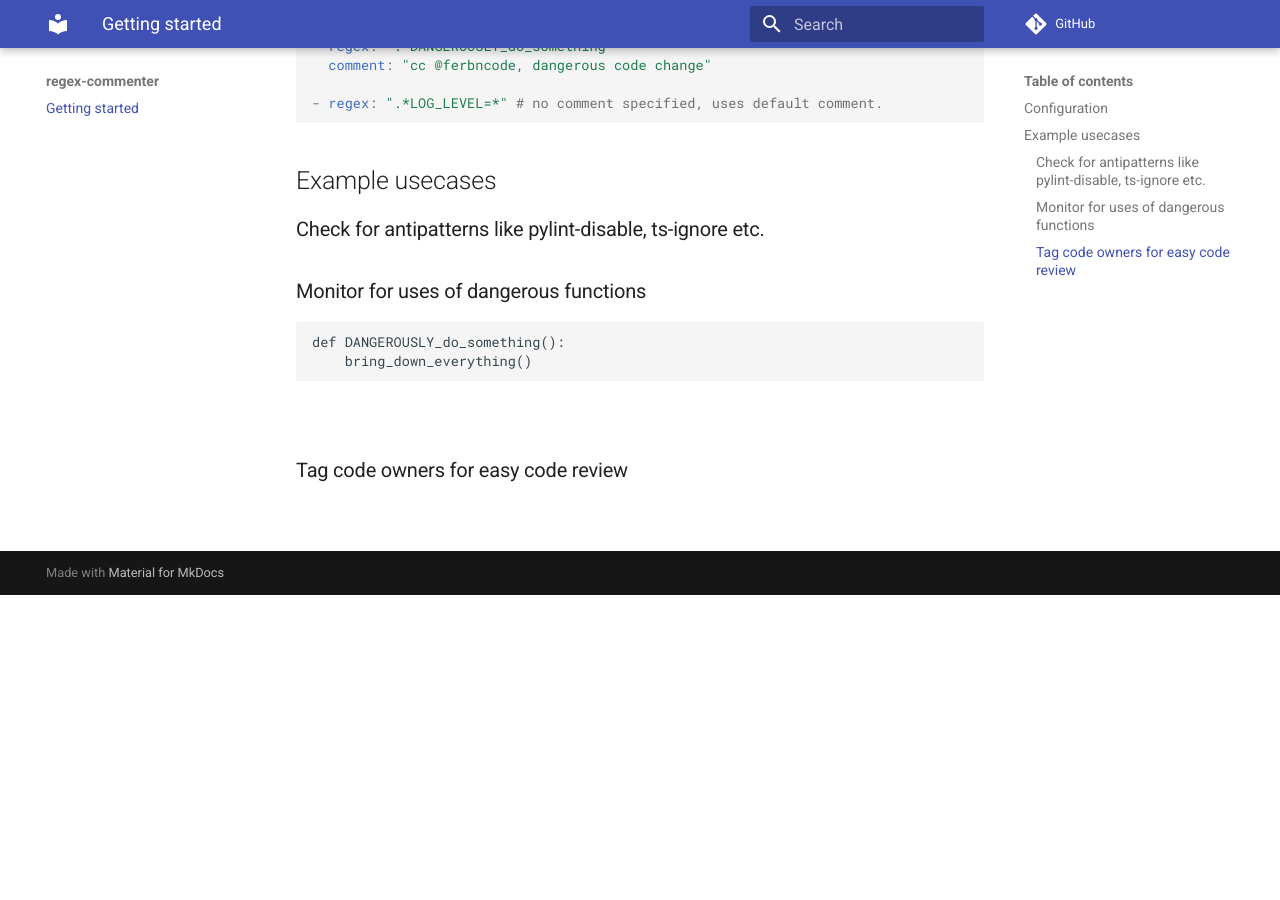
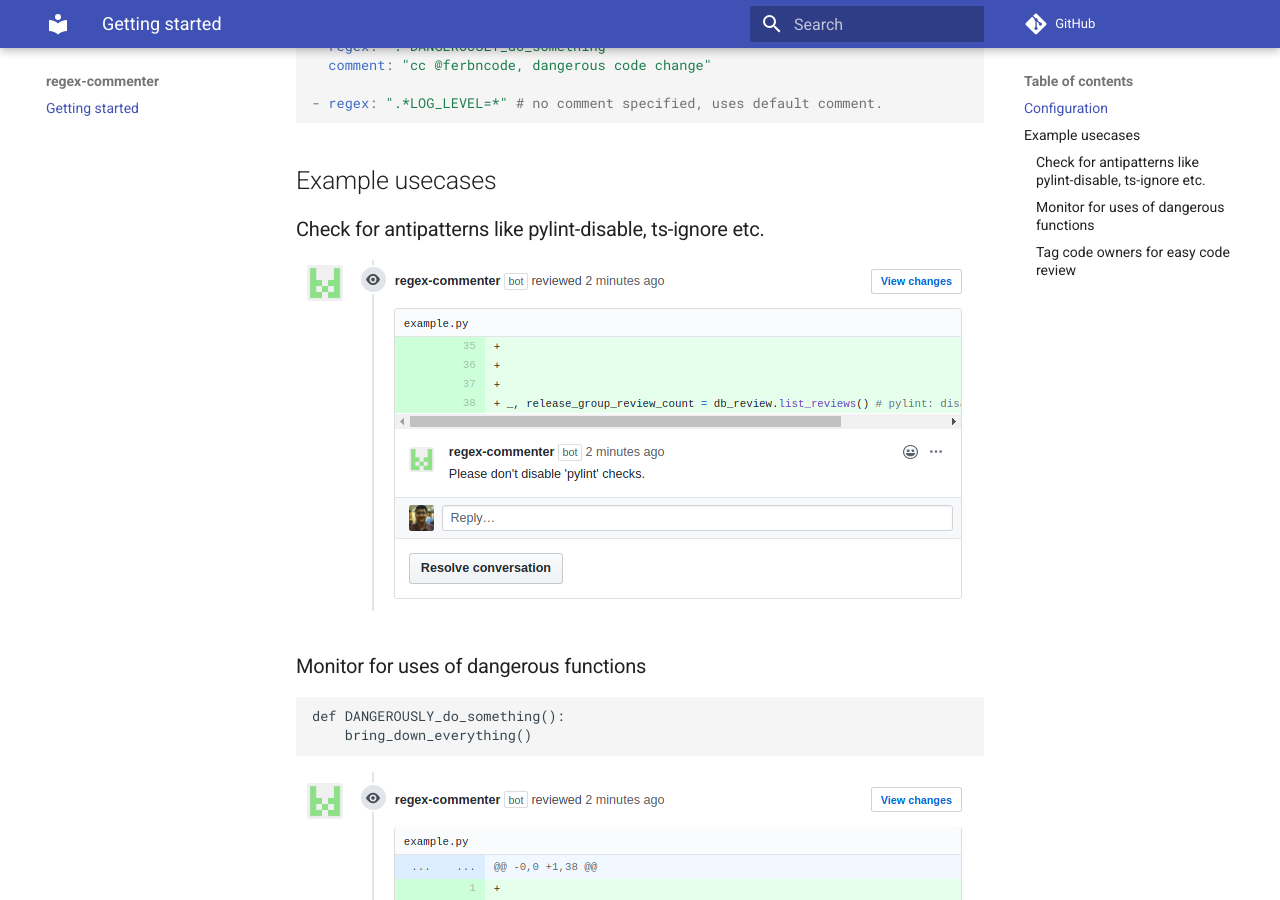
Before and after one commit to regex-commenter/regex-commenter.github.io, an MkDocs documentation site: the page built from docs/index.md, in a window 1280 px wide and 900 px high, scrolled down 738 px. Built offline with MkDocs 1.6.1 and Material for MkDocs 9.7.7, drawn with Linux system fonts in a browser that asks for light colours; comment, search, counter and statistics services are not loaded; before the commit the page ends 1333 px from its top, so only the background shows below that.

Commit message:
Add images

````diff
--- a/docs/index.md
+++ b/docs/index.md
@@ -37,6 +37,8 @@
 
 ### Check for antipatterns like pylint-disable, ts-ignore etc.
 
+![pylint disable example screenshot](img/pylint-disable.png)
+
 ### Monitor for uses of dangerous functions
 
 ```
@@ -44,9 +46,9 @@
     bring_down_everything()
 ```
 
-![](./assets/images/dangerous_code.png)
+![monitoring dangerous function screenshot](img/dangerous_code.png)
 
 
 ### Tag code owners for easy code review
 
-![](./assets/images/owner.png)
+![log level owner comment screenshot](img/owner.png)
--- a/index.html
+++ b/index.html
@@ -377,15 +377,16 @@
 
 <h2 id="example-usecases">Example usecases</h2>
 <h3 id="check-for-antipatterns-like-pylint-disable-ts-ignore-etc">Check for antipatterns like pylint-disable, ts-ignore etc.</h3>
+<p><img alt="pylint disable example screenshot" src="img/pylint-disable.png" /></p>
 <h3 id="monitor-for-uses-of-dangerous-functions">Monitor for uses of dangerous functions</h3>
 <div class="codehilite"><pre><span></span><code><span class="err">def DANGEROUSLY_do_something():</span>
 <span class="err">    bring_down_everything()</span>
 </code></pre></div>
 
 
-<p>TODO: add screenshot</p>
+<p><img alt="monitoring dangerous function screenshot" src="img/dangerous_code.png" /></p>
 <h3 id="tag-code-owners-for-easy-code-review">Tag code owners for easy code review</h3>
-<p>login</p>
+<p><img alt="log level owner comment screenshot" src="img/owner.png" /></p>
 
 
 
````
Also changed, not shown: assets/images/owner.png (deleted), docs/img/dangerous_code.png (added), docs/img/owner.png (added), docs/img/pylint-disable.png (added), img/dangerous_code.png (renamed from assets/images/dangerous_code.png), img/owner.png (added), img/pylint-disable.png (renamed from assets/images/pylint-disable.png), 3 other files.
